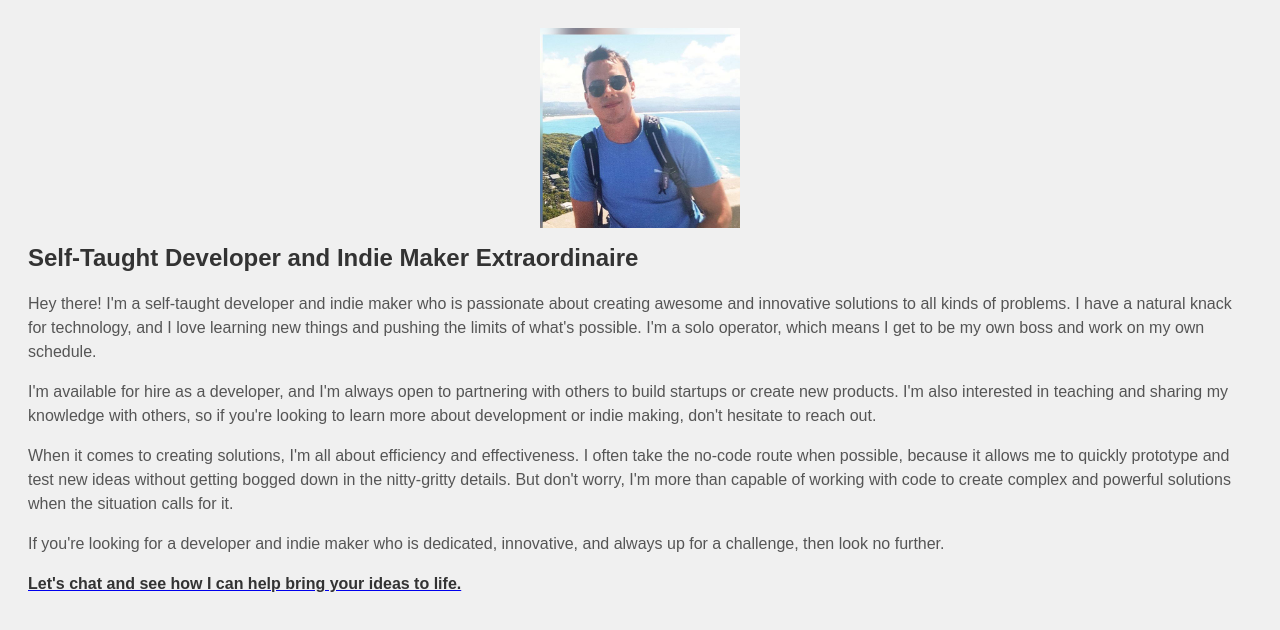
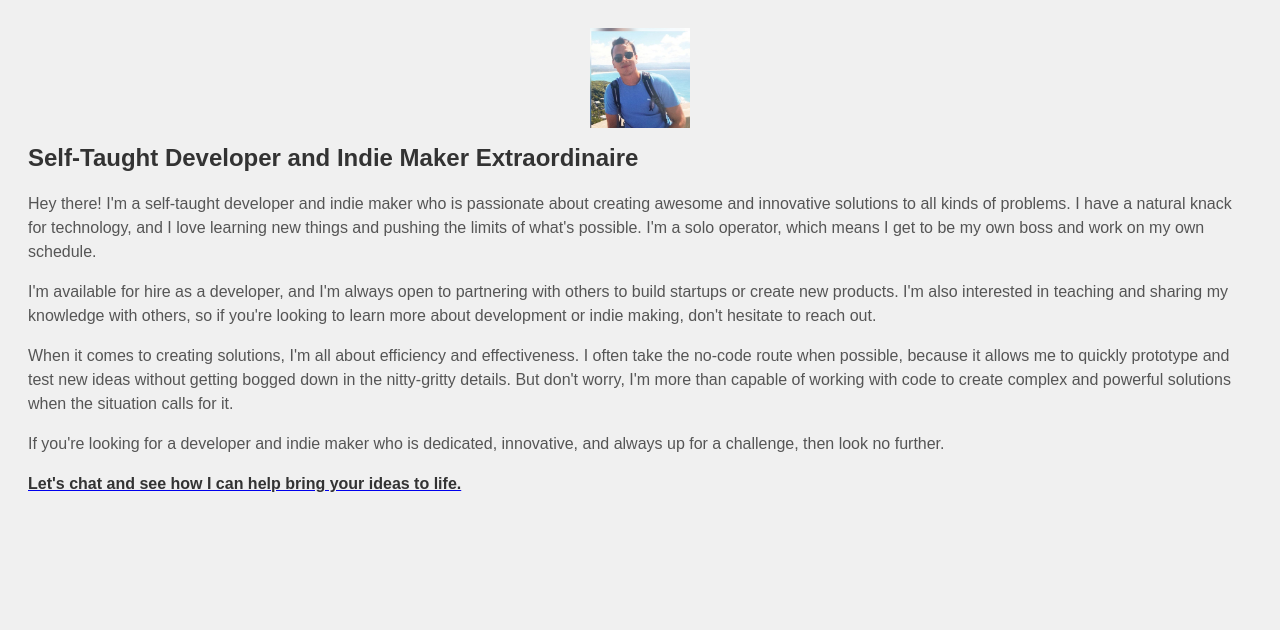
Before and after one commit to faustost/my-website, a plain HTML site: page index.html in a window 1280 px wide. Drawn offline with Linux system fonts and the light colour scheme.

Commit message:
Update styles.css

```diff
--- a/styles.css
+++ b/styles.css
@@ -25,6 +25,6 @@ strong {
 img {
   display: block;
   margin: auto;
-  height: 200px;  /* specify the height of the image here */
-  line-height: 200px;  /* set the line-height to the same value as the height */
+  height: 100px;  /* specify the height of the image here */
+  line-height: 100px;  /* set the line-height to the same value as the height */
 }
```
